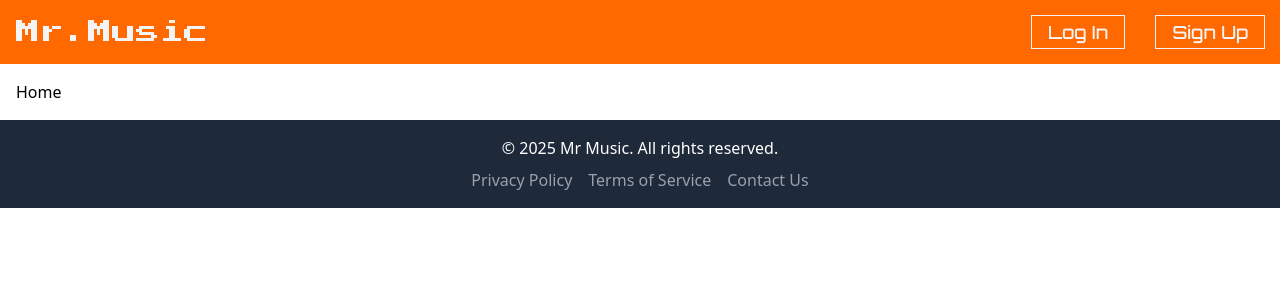
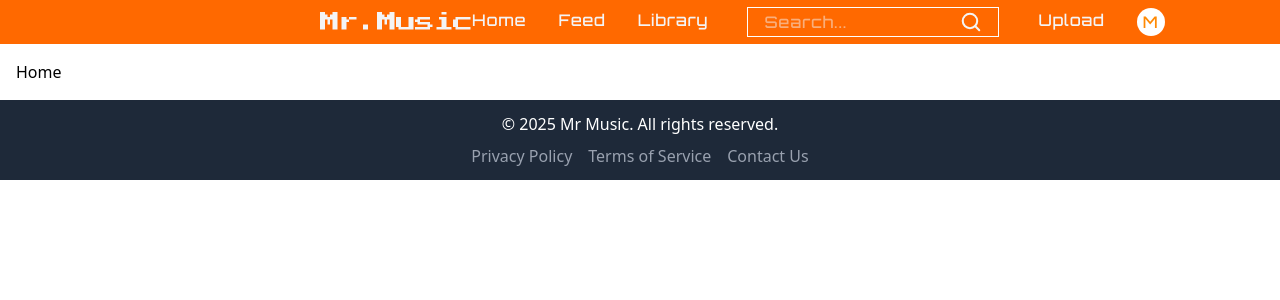
Before and after one commit to PunkHero98/mrMusicFE, a React (Vite) app: page /home in a window 1280 px wide. Shown: the top 300 px of the page. Built offline with nearby package versions, Linux system fonts and the light colour scheme.

Commit message:
update homepage

```diff
--- a/package.json
+++ b/package.json
@@ -11,6 +11,7 @@
   },
   "dependencies": {
     "@tailwindcss/vite": "^4.1.5",
+    "phosphor-react": "^1.4.1",
     "react": "^19.0.0",
     "react-dom": "^19.0.0",
     "react-router-dom": "^7.5.3",
--- a/src/components/Footer.jsx
+++ b/src/components/Footer.jsx
@@ -1,6 +1,6 @@
 const FooterComponent = () => {
     return (
-        <footer className="bg-gray-800 text-white py-4">
+        <footer className="bg-gray-800 text-white py-3 px-80">
             <div className="container mx-auto text-center">
                 <p>&copy; 2025 Mr Music. All rights reserved.</p>
                 <nav className="mt-2">
--- a/src/components/Header.jsx
+++ /dev/null
@@ -1,15 +0,0 @@
-const HeaderComponent = () => {
-    return (
-        <header className="flex press_start justify-between items-center bg-orange-500 text-zinc-100 p-4">
-            <h1 className="text-2xl">Mr.Music</h1>
-            <nav>
-                <ul className="flex orbitron_500 text-lg space-x-8">
-                    <li><button className="outline px-4 py-0.5 hover:bg-orange-400"><a href="#home">Log In</a></button></li>
-                    <li><button className="outline px-4 py-0.5 hover:bg-orange-400"><a href="#about">Sign Up</a></button></li>
-                </ul>
-            </nav>
-        </header>
-    );
-};
-
-export default HeaderComponent;
--- /dev/null
+++ b/src/components/Header/CollapseMenu.jsx
@@ -0,0 +1,43 @@
+import { useState } from "react";
+import { Gear , Heart , UserPlus } from "phosphor-react";
+const CollapseMenu = () =>{
+    const [open, setOpen] = useState(false);
+
+    return (
+      <div className="relative inline-block text-left">
+        <button
+          onClick={() => setOpen(!open)}
+          className="w-7 h-7 rounded-full bg-white text-orange-400 cursor-pointer flex items-center justify-center"
+        >
+          {/* Avatar (giả lập bằng chữ cái) */}
+          <span>M  </span>
+        </button>
+
+        {open && (
+          <div className="absolute right-0 mt-2 w-56 bg-orange-500 text-stone-100 shadow-lg z-50">
+            <ul className="py-2 text-sm">
+              <MenuItem icon={<Gear size={20} />} label="Profile" />
+              <MenuItem icon={<Heart size={20} />}  label="Likes" />
+              {/* <MenuItem  label="Stations" /> */}
+              <MenuItem  icon={<UserPlus size={20} />} label="Following" />
+              {/* <MenuItem  label="Who to follow" />
+              <MenuItem  label="Try Artist Pro" />
+              <MenuItem  label="Tracks" />
+              <MenuItem  label="Distribute" /> */}
+            </ul>
+          </div>
+        )}
+      </div>
+    );
+  }
+
+  function MenuItem({ icon, label }) {
+    return (
+      <li className="flex items-center px-4 py-2 hover:bg-orange-100 hover:text-orange-400 cursor-pointer space-x-2">
+        {icon}
+        <span>{label}</span>
+      </li>
+    );
+  }
+
+export default CollapseMenu;
--- /dev/null
+++ b/src/components/Header/Header.jsx
@@ -0,0 +1,28 @@
+import CollapseMenu from "./CollapseMenu";
+import { MagnifyingGlass } from "phosphor-react";
+const HeaderComponent = () => {
+    return (
+        <header className="flex press_start justify-between items-start bg-orange-500 text-zinc-100 py-2 px-80">
+            <h1 className="text-xl tracking-tighter">Mr.Music</h1>
+            <nav>
+                <ul className="flex orbitron_500 text-base space-x-8 tracking-wider">
+                    {/* <li><button className="outline px-4 py-0.5 hover:bg-orange-400"><a href="#home">Log In</a></button></li>
+                    <li><button className="outline px-4 py-0.5 hover:bg-orange-400"><a href="#about">Sign Up</a></button></li> */}
+                    <li><button ><a href="#home">Home</a></button></li>
+                    <li><button ><a href="#about">Feed</a></button></li>
+                    <li><button ><a href="#about">Library</a></button></li>
+                    <div className="px-2 relative">
+                        <form className="flex items-center">
+                            <input type="text" placeholder="Search..." className="px-4 py-0.5 outline outline-white focus:outline-none focus:ring-2 focus:ring-white" />
+                            <button type="submit" className="absolute right-[1.5rem]"><MagnifyingGlass size={22} weight="bold" /></button>
+                        </form>
+                    </div>
+                    <li><button ><a href="#about">Upload</a></button></li>
+                    <CollapseMenu />
+                </ul>
+            </nav>
+        </header>
+    );
+};
+
+export default HeaderComponent;
--- a/src/layouts/home.layout.jsx
+++ b/src/layouts/home.layout.jsx
@@ -1,5 +1,5 @@
 import { Outlet } from "react-router-dom";
-import HeaderComponent from "../components/Header";
+import HeaderComponent from "../components/Header/Header";
 import FooterComponent from "../components/Footer";
 
 const HomeLayout = () => {
```
Also changed, not shown: 1 other file (tests, documents, lock files or other folders).
